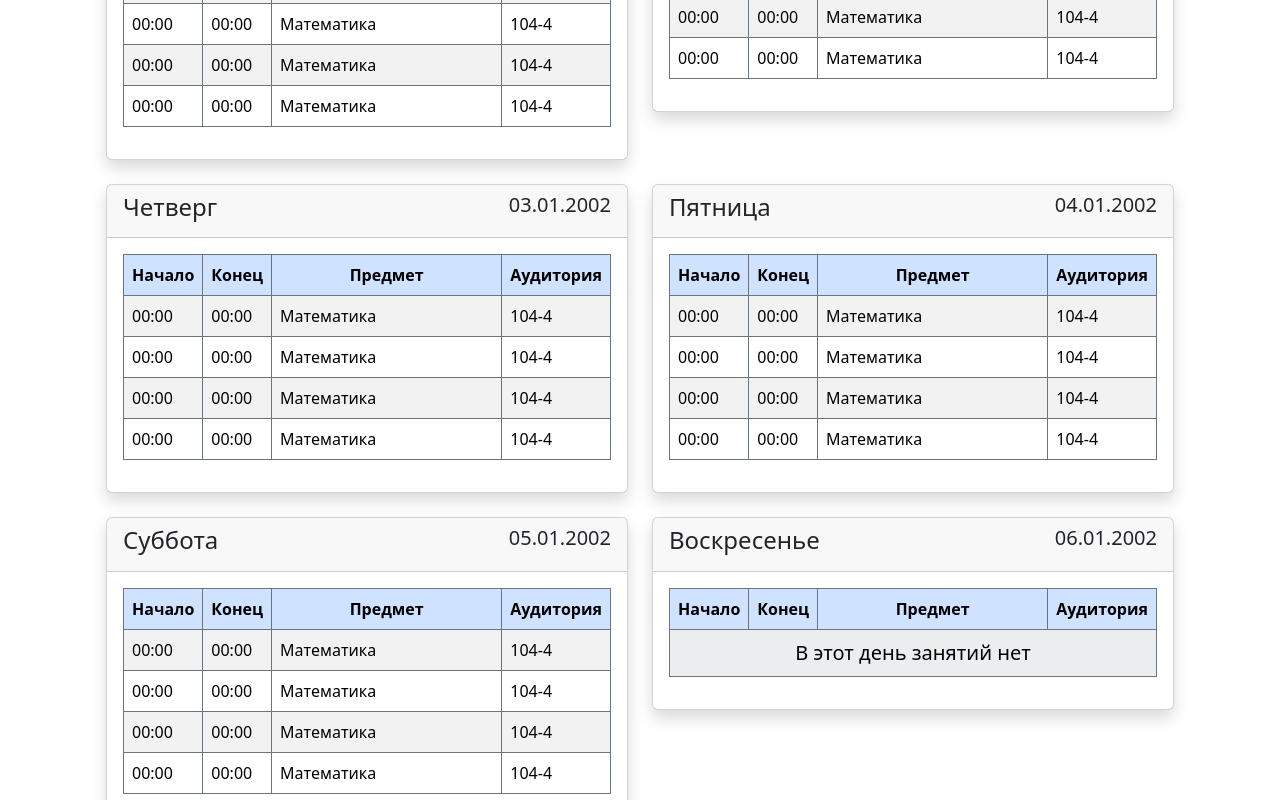
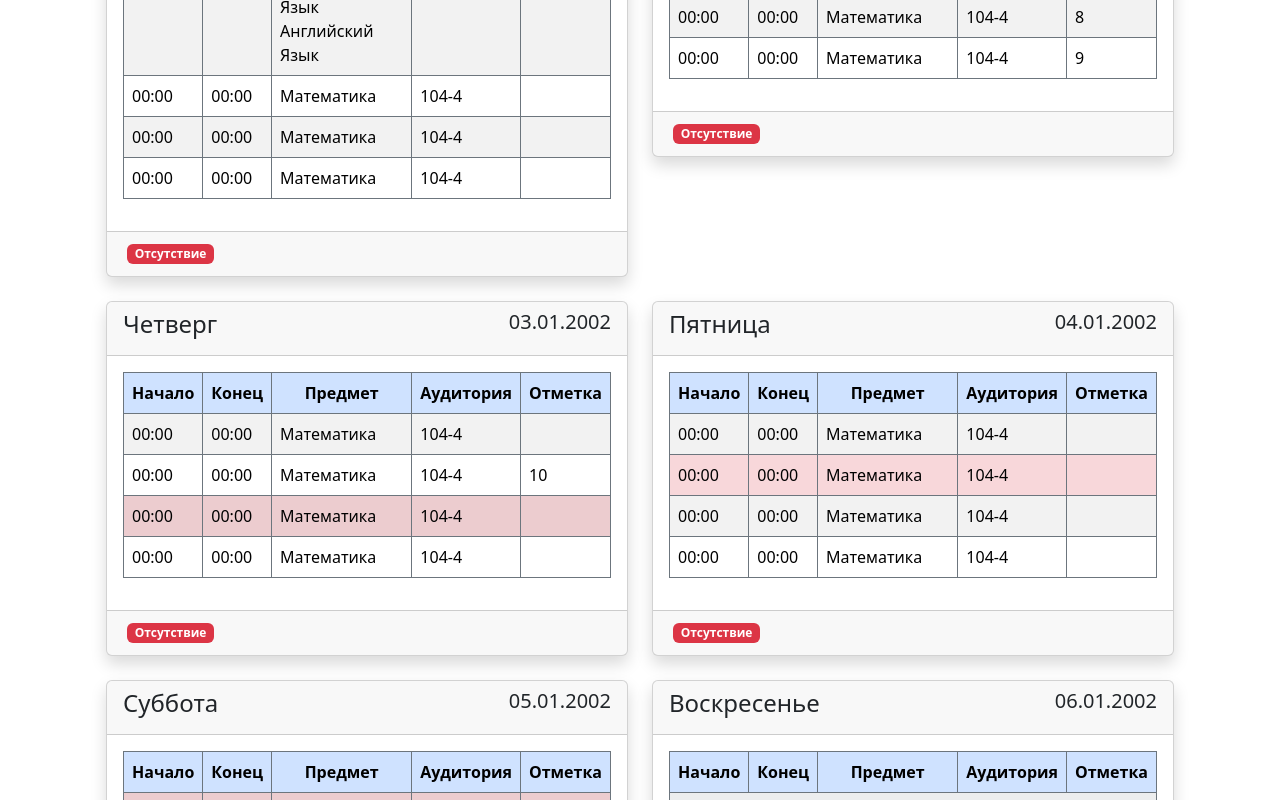
Before and after one commit to Dehydrohaloalkan/ClassMateClient, a React (Vite) app: page / in a window 1280 px wide. Shown: the part 1280-2080 px from the top of the page. Built offline with nearby package versions, Linux system fonts and the light colour scheme.

Commit message:
redid schedule to diary

```diff
--- a/src/App.tsx
+++ b/src/App.tsx
@@ -1,14 +1,14 @@
 import CoursesPage from './components/CoursesPage/CoursesPage';
 import GroupPage from './components/Group/GroupPage';
 
-import SchedulePage from './components/SchedulePage/SchedulePage';
+import DiaryPage from './components/DiaryPage/DiaryPage';
 
 function App() {
     return (
         <div className='container p-15'>
             {/* <TableCard /> */}
             <GroupPage />
-            <SchedulePage />
+            <DiaryPage />
             <CoursesPage />
             {/* <SubGroupPage /> */}
         </div>
--- a/src/components/SchedulePage/ScheduleCard.tsx
+++ b/src/components/DiaryPage/DiaryCard.tsx
@@ -1,9 +1,9 @@
-import { ScheduleType, SubjectType } from '../../types/Schedule';
-import { TableHeaderItem } from '../../types/TableCard';
+import { DiaryType, SubjectType } from '../../types/Diary';
+import { TableHeaderItem, TableItemColor } from '../../types/TableCard';
 import TableCard from '../TableCard/TableCard';
 
 type Props = {
-    item: ScheduleType;
+    item: DiaryType;
 };
 
 const tableHeader: TableHeaderItem<SubjectType>[] = [
@@ -34,6 +34,11 @@ const tableHeader: TableHeaderItem<SubjectType>[] = [
         key: (item) => item.room,
         fit: true,
     },
+    {
+        title: 'Отметка',
+        key: (item) => item.grade?.toString() || '',
+        fit: true,
+    },
 ];
 
 const getWeekDay = (date: Date): string => {
@@ -41,12 +46,18 @@ const getWeekDay = (date: Date): string => {
     return weekDay.charAt(0).toUpperCase() + weekDay.slice(1);
 };
 
-function ScheduleCard({ item }: Props) {
+const itemColor = (item: SubjectType): TableItemColor => {
+    if (item.absence) return 'table-danger';
+    return '';
+};
+
+function DiaryCard({ item }: Props) {
     return (
         <TableCard<SubjectType>
             tableHeader={tableHeader}
             tableItems={item.subjects}
             emptyRowText='В этот день занятий нет'
+            tableItemColor={itemColor}
             header={
                 <>
                     <h4>{getWeekDay(item.date)}</h4>
@@ -54,8 +65,11 @@ function ScheduleCard({ item }: Props) {
                 </>
             }
             headerJustifyContent='justify-content-between'
+            footer={
+                <span className='badge text-bg-danger m-1'>Отсутствие</span>
+            }
         />
     );
 }
 
-export default ScheduleCard;
+export default DiaryCard;
--- a/src/components/SchedulePage/ScheduleHeader.tsx
+++ b/src/components/DiaryPage/DiaryHeader.tsx
@@ -6,7 +6,7 @@ type Props = {
     endDate: Date;
 };
 
-function ScheduleHeader({ startDate, endDate }: Props) {
+function DiaryHeader({ startDate, endDate }: Props) {
     return (
         <div className='row justify-content-md-center'>
             <div className='col col-lg-2 position-relative'>
@@ -30,4 +30,4 @@ function ScheduleHeader({ startDate, endDate }: Props) {
     );
 }
 
-export default ScheduleHeader;
+export default DiaryHeader;
--- a/src/components/SchedulePage/SchedulePage.tsx
+++ b/src/components/DiaryPage/DiaryPage.tsx
@@ -1,10 +1,10 @@
-import { ScheduleType } from '../../types/Schedule';
-import ScheduleHeader from './ScheduleHeader';
-import ScheduleCard from './ScheduleCard';
+import { DiaryType } from '../../types/Diary';
+import DiaryHeader from './DiaryHeader';
+import DiaryCard from './DiaryCard';
 
 type Props = {};
 
-const data: ScheduleType[] = [
+const data: DiaryType[] = [
     {
         date: new Date('01.01.2002'),
         subjects: [
@@ -42,24 +42,28 @@ const data: ScheduleType[] = [
                 endTime: new Date('01.01.2002'),
                 title: 'Математика',
                 room: '104-4',
+                grade: 7,
             },
             {
                 startTime: new Date('01.01.2002'),
                 endTime: new Date('01.01.2002'),
                 title: 'Математика',
                 room: '104-4',
+                grade: 9,
             },
             {
                 startTime: new Date('01.01.2002'),
                 endTime: new Date('01.01.2002'),
                 title: 'Математика',
                 room: '104-4',
+                grade: 8,
             },
             {
                 startTime: new Date('01.01.2002'),
                 endTime: new Date('01.01.2002'),
                 title: 'Математика',
                 room: '104-4',
+                grade: 9,
             },
         ],
     },
@@ -77,12 +81,14 @@ const data: ScheduleType[] = [
                 endTime: new Date('01.01.2002'),
                 title: 'Математика',
                 room: '104-4',
+                grade: 10,
             },
             {
                 startTime: new Date('01.01.2002'),
                 endTime: new Date('01.01.2002'),
                 title: 'Математика',
                 room: '104-4',
+                absence: true,
             },
             {
                 startTime: new Date('01.01.2002'),
@@ -106,6 +112,7 @@ const data: ScheduleType[] = [
                 endTime: new Date('01.01.2002'),
                 title: 'Математика',
                 room: '104-4',
+                absence: true,
             },
             {
                 startTime: new Date('01.01.2002'),
@@ -129,24 +136,28 @@ const data: ScheduleType[] = [
                 endTime: new Date('01.01.2002'),
                 title: 'Математика',
                 room: '104-4',
+                absence: true,
             },
             {
                 startTime: new Date('01.01.2002'),
                 endTime: new Date('01.01.2002'),
                 title: 'Математика',
                 room: '104-4',
+                absence: true,
             },
             {
                 startTime: new Date('01.01.2002'),
                 endTime: new Date('01.01.2002'),
                 title: 'Математика',
                 room: '104-4',
+                absence: true,
             },
             {
                 startTime: new Date('01.01.2002'),
                 endTime: new Date('01.01.2002'),
                 title: 'Математика',
                 room: '104-4',
+                absence: true,
             },
         ],
     },
@@ -156,36 +167,36 @@ const data: ScheduleType[] = [
     },
 ];
 
-function SchedulePage({}: Props) {
+function DiaryPage({}: Props) {
     return (
         <div className='container p-4'>
-            <ScheduleHeader startDate={data[0].date} endDate={data[5].date} />
+            <DiaryHeader startDate={data[0].date} endDate={data[5].date} />
             <div className='row'>
                 <div className='col g-4'>
-                    <ScheduleCard item={data[0]} />
+                    <DiaryCard item={data[0]} />
                 </div>
                 <div className='col g-4'>
-                    <ScheduleCard item={data[1]} />
+                    <DiaryCard item={data[1]} />
                 </div>
             </div>
             <div className='row '>
                 <div className='col g-4'>
-                    <ScheduleCard item={data[2]} />
+                    <DiaryCard item={data[2]} />
                 </div>
                 <div className='col g-4'>
-                    <ScheduleCard item={data[3]} />
+                    <DiaryCard item={data[3]} />
                 </div>
             </div>
             <div className='row '>
                 <div className='col g-4'>
-                    <ScheduleCard item={data[4]} />
+                    <DiaryCard item={data[4]} />
                 </div>
                 <div className='col g-4'>
-                    <ScheduleCard item={data[5]} />
+                    <DiaryCard item={data[5]} />
                 </div>
             </div>
         </div>
     );
 }
 
-export default SchedulePage;
+export default DiaryPage;
--- a/src/types/Schedule.d.ts
+++ b/src/types/Diary.d.ts
@@ -3,9 +3,11 @@ export type SubjectType = {
     endTime: Date;
     title: string;
     room: string;
+    absence?: boolean;
+    grade?: number;
 };
 
-export type ScheduleType = {
+export type DiaryType = {
     date: Date;
     subjects: SubjectType[];
 };
```
